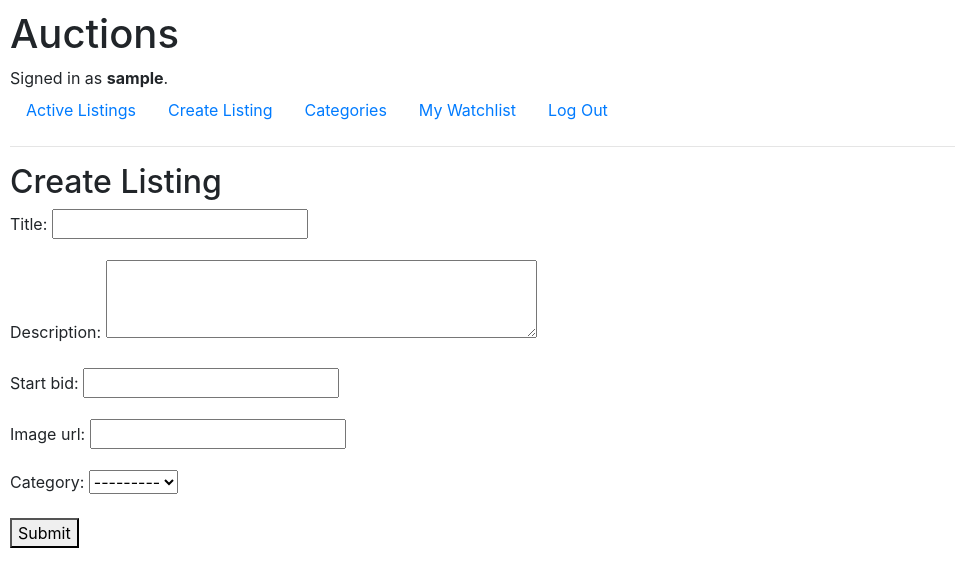
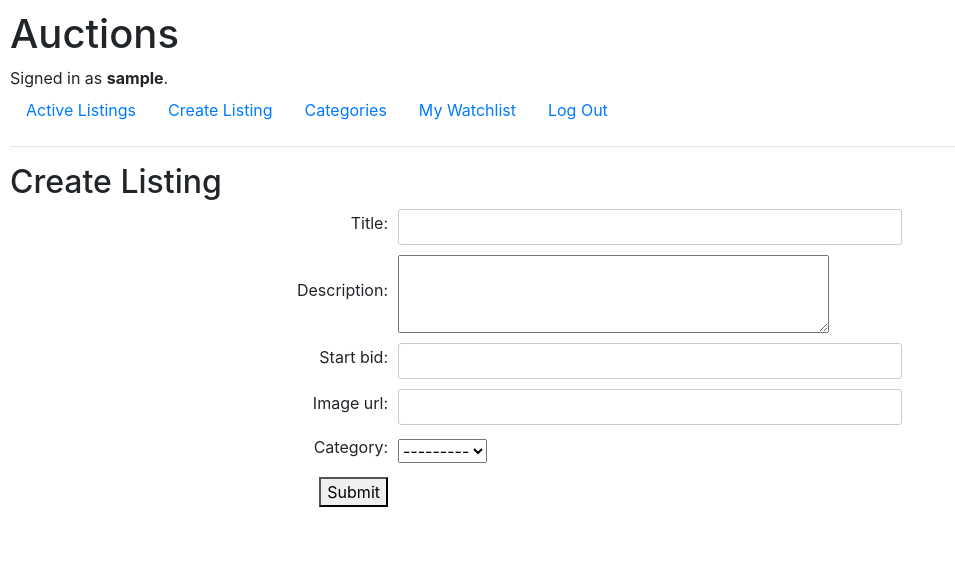
Before and after one commit to martindahlgren/CS50x-2022, a Django app: page /create in a window 1280 px wide. Shown: the top 587 px of the page, without its empty margins (0-955 px from the left). Run offline with Django 3.2, Linux system fonts and the light colour scheme; the visitor is signed in with stand-in values (Sample User, id 1); data that the repository does not hold is empty; some libraries are stand-ins or nearby versions.

Commit message:
Improve style

```diff
--- a/auctions/static/auctions/styles.css
+++ b/auctions/static/auctions/styles.css
@@ -39,3 +52,36 @@ height: 100%; width: 100%; display:block;
 .comment_author {
     font-weight: bold;
 }
+
+#new-listing-form {
+    display: flex;
+    flex-wrap: wrap;
+    justify-content: flex-start;
+}
+
+#new-listing-form > p {
+    display: flex;
+    flex-direction: row;
+    align-items: center;
+    margin-bottom: 10px;
+    width: 100%;
+  }
+
+#create-listing-btn-container {
+    display: flex;
+    justify-content: flex-end;
+    width: 30%;
+}
+
+#new-listing-form > p > label {
+    text-align: right;
+    margin-right: 10px;
+    width: 30%;
+  }
+
+  #new-listing-form > p > input {
+    width: 40%;
+    padding: 5px;
+    border: 1px solid #ccc;
+    border-radius: 3px;
+  }
--- a/auctions/templates/auctions/create-listing.html
+++ b/auctions/templates/auctions/create-listing.html
@@ -3,9 +3,9 @@
 {% block body %}
     <h2>Create Listing</h2>
 
-    <form method="post">
+    <form method="post" id="new-listing-form">
         {% csrf_token %}
         {{ form.as_p }}
-        <button type="submit">Submit</button>
+        <div id="create-listing-btn-container"><button type="submit">Submit</button></div>
     </form>
 {% endblock %}
--- a/auctions/templates/auctions/single_listing.html
+++ b/auctions/templates/auctions/single_listing.html
@@ -10,7 +10,7 @@
 {% if user.is_authenticated %}
 <form action="{% url 'watch_toggle' listing.id %}" method="POST">
     {% csrf_token %}
-    <button id="{% if watched %}watching-btn-active{% else %}watching-btn-inactive{% endif %}" type="submit">Watchlist{% if watched %}&#9745;&#65039;{% endif %}</button>
+    <button id="{% if watched %}watching-btn-active{% else %}watching-btn-inactive{% endif %}" type="submit">Watchlist</button>
 </form>
 {% endif %}{# user.is_authenticated #}
 {% if listing.image_url %}
```
Also changed, not shown: other parts of auctions/static/auctions/styles.css (+19 -6 lines).
